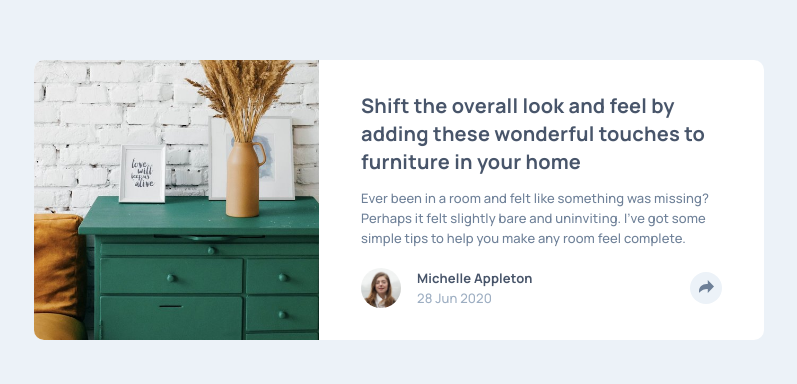
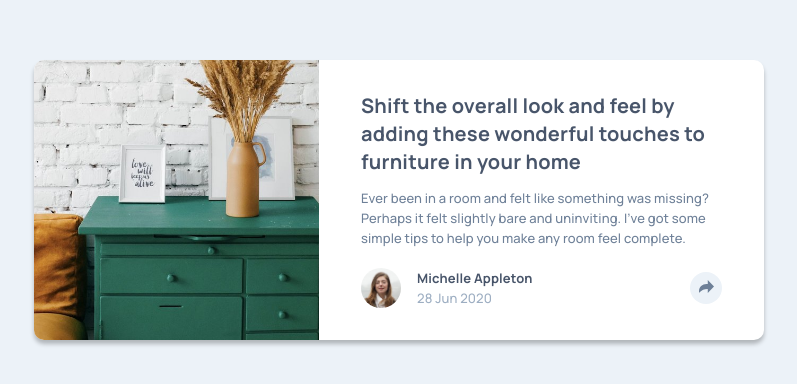
Before and after one commit to MarlonPassos-git/article-preview-component, a plain HTML site: page index.html in a window 1280 px wide. Shown: the part 200-584 px from the top of the page, without its empty margins (241-1038 px from the left). Drawn offline with nearby package versions, Linux system fonts and the light colour scheme; files that its build step writes are made by us from their sources.

Commit message:
add shadow in the card

```diff
--- a/style/scss/_card.scss
+++ b/style/scss/_card.scss
@@ -14,7 +14,7 @@
 
     overflow: hidden;
 
-
+    box-shadow: 0px 4px 4px rgba(0, 0, 0, 0.25);
 
     @media (min-width: 800px) {
         flex-direction: row;
```
